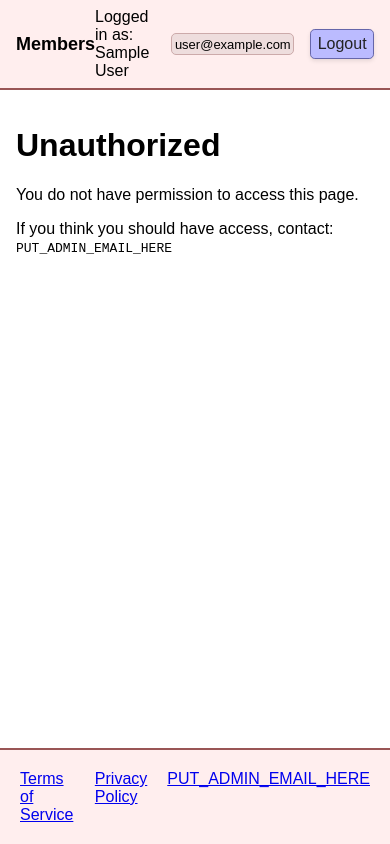
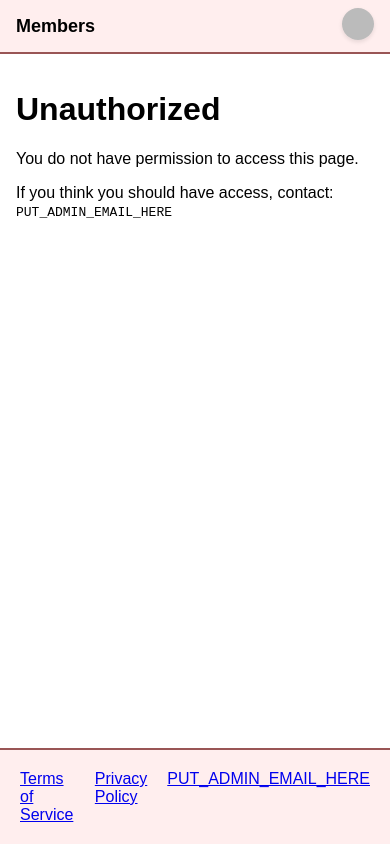
Before and after one commit to iislucas/ilc-members-manager, an Angular app: page /#/members in a window 390 px wide. Built offline with nearby package versions, Linux system fonts and the light colour scheme; no server answers; the database is empty; sample sign-in values are in the browser's storage.

Commit message:
fix: profile menu, and styling fixes for mobile

```diff
--- a/src/app/app.html
+++ b/src/app/app.html
@@ -9,7 +9,7 @@
   <div class="nav-bar">
     <div class="title-and-menu">
       @if (firebaseService.userIsAdmin()) {
-      <button class="menu-button" (click)="menuOpen.set(!menuOpen())">
+      <button class="icon-only-button" (click)="menuOpen.set(!menuOpen())">
         <app-icon name="menu"></app-icon>
       </button>
       @if(menuOpen()) {
@@ -37,14 +37,7 @@
       <div class="title">{{ currentViewTitle() }}</div>
     </div>
     <div class="who">
-      <span
-        >Logged in as: {{ user.displayName }} @if
-        (firebaseService.userIsAdmin()) {
-        <app-icon name="admin"></app-icon>
-        }</span
-      >
-      <span class="email">{{ user.email }} </span>
-      <button (click)="logout()">Logout</button>
+      <app-profile-menu></app-profile-menu>
     </div>
   </div>
   @if (logoutError(); as message) {
--- a/src/app/app.scss
+++ b/src/app/app.scss
@@ -1,4 +1,5 @@
 @use "../scss_variables" as *;
+@use "../styles" as *;
 
 .app-container {
   display: flex;
@@ -70,52 +71,17 @@ main {
 }
 
 .title-and-menu {
+  position: relative; /* Establish a positioning context for the menu */
   display: flex;
   flex-direction: row;
   align-items: center;
 }
 
-.menu-button {
-  background-color: transparent;
-  border: none;
-  cursor: pointer;
-  padding: 6px;
-  display: flex;
-  align-items: center;
-  justify-content: center;
-  box-shadow: none;
-  line-height: unset;
-}
-
 .menu {
+  @extend .menu-style;
   position: absolute;
-  top: 2em;
-  left: 1em;
-  background-color: white;
-  border: 1px solid #ccc;
-  border-radius: 5px;
-  padding: 0.25em;
-  z-index: 100;
-  box-shadow: 4px 4px 4px rgba(0, 0, 0, 0.1);
-}
-
-.menu-item {
-  display: flex;
-  flex-direction: row;
-  align-items: center;
-  padding: 0.5em;
-}
-
-.menu-item:hover {
-  background-color: $menu-item-hover-color;
-}
-
-.email {
-  font-size: small;
-  background-color: $theme-chip-bg-color;
-  border-radius: 5px;
-  padding: 0.2em;
-  border: 1px solid $theme-chip-border-color;
+  top: calc(100% + 5px); /* Position below the button with a 5px gap */
+  left: 0;
 }
 
 .menu-item {
--- a/src/app/app.ts
+++ b/src/app/app.ts
@@ -13,6 +13,7 @@ import { SpinnerComponent } from './spinner/spinner.component';
 import { RoutingService } from './routing.service';
 import { Views } from './app.config';
 import { FindAnInstructorComponent } from './find-an-instructor/find-an-instructor';
+import { ProfileMenuComponent } from './profile-menu/profile-menu';
 
 @Component({
   selector: 'app-root',
@@ -28,6 +29,7 @@ import { FindAnInstructorComponent } from './find-an-instructor/find-an-instruct
     MemberImportExportComponent,
     SpinnerComponent,
     FindAnInstructorComponent,
+    ProfileMenuComponent,
   ],
   templateUrl: './app.html',
   styleUrl: './app.scss',
--- a/src/app/icons/icon-data.ts
+++ b/src/app/icons/icon-data.ts
@@ -43,6 +43,13 @@ export const ICONS = {
     width: defaultSize,
     height: defaultSize,
   },
+  logout: {
+    viewbox: '0 -960 960 960',
+    fill: '#5f6368',
+    html: `<path d="M200-120q-33 0-56.5-23.5T120-200v-560q0-33 23.5-56.5T200-840h280v80H200v560h280v80H200Zm440-160-55-58 102-102H360v-80h327L585-622l55-58 200 200-200 200Z"/>`,
+    width: defaultSize,
+    height: defaultSize,
+  },
   map: {
     viewbox: '0 0 24 24',
     fill: '#5f6368',
--- a/src/app/instructor-card/instructor-card.ts
+++ b/src/app/instructor-card/instructor-card.ts
@@ -6,7 +6,7 @@ import { IconComponent } from '../icons/icon.component';
 @Component({
   selector: 'app-instructor-card',
   standalone: true,
-  imports: [CommonModule, IconComponent],
+  imports: [CommonModule],
   templateUrl: './instructor-card.html',
   styleUrl: './instructor-card.scss',
   changeDetection: ChangeDetectionStrategy.OnPush,
--- a/src/app/member-details-layout.scss
+++ b/src/app/member-details-layout.scss
@@ -7,6 +7,8 @@ h3 {
 
 .form-header {
   display: flex;
+  flex-direction: row;
+  flex-wrap: wrap;
   align-items: center;
   gap: 1em;
 
--- /dev/null
+++ b/src/app/profile-menu/profile-menu.html
@@ -0,0 +1,26 @@
+@if (user(); as user) {
+<div class="profile-menu-container">
+  <button class="avatar-button" (click)="toggleMenu()">
+    @if (userPhotoURL) {
+    <img [src]="userPhotoURL" alt="User Avatar" class="avatar-image" />
+    } @else {
+    <div class="avatar-initial" [style.backgroundColor]="avatarColor">
+      {{ userInitial }}
+    </div>
+    }
+  </button>
+
+  @if (menuOpen()) {
+  <div class="menu-dropdown">
+    <div class="user-info">
+      <div class="display-name">{{ userDisplayName }}</div>
+      <div class="email">{{ userEmail }}</div>
+    </div>
+    <button (click)="logout()">
+      <app-icon name="logout"></app-icon>
+      Logout
+    </button>
+  </div>
+  }
+</div>
+}
--- /dev/null
+++ b/src/app/profile-menu/profile-menu.scss
@@ -0,0 +1,69 @@
+@use "../../scss_variables.scss" as *;
+@use "../../styles.scss" as *;
+
+:host {
+  display: block;
+  position: relative;
+}
+
+.profile-menu-container {
+  position: relative;
+  display: inline-block;
+}
+
+.avatar-button {
+  background: none;
+  border: none;
+  padding: 0;
+  cursor: pointer;
+  border-radius: 50%;
+  overflow: hidden;
+  width: 32px;
+  height: 32px;
+  display: flex;
+  align-items: center;
+  justify-content: center;
+
+  .avatar-image {
+    width: 100%;
+    height: 100%;
+    object-fit: cover;
+  }
+
+  .avatar-initial {
+    width: 100%;
+    height: 100%;
+    display: flex;
+    align-items: center;
+    justify-content: center;
+    font-size: 18px;
+    color: white;
+    font-weight: bold;
+  }
+}
+
+.menu-dropdown {
+  @extend .menu-style;
+  align-items: center;
+  position: absolute;
+  top: calc(100% + 5px); /* Position below the button with a 5px gap */
+  right: 0;
+
+  .user-info {
+    padding: 10px;
+    text-align: center;
+
+    .display-name {
+      font-weight: bold;
+      margin: 0;
+    }
+
+    .email {
+      font-size: small;
+      background-color: $theme-chip-bg-color;
+      border-radius: 5px;
+      padding: 0.2em;
+      border: 1px solid $theme-chip-border-color;
+    }
+  }
+}
--- /dev/null
+++ b/src/app/profile-menu/profile-menu.ts
@@ -0,0 +1,77 @@
+import { Component, inject, signal } from '@angular/core';
+import { CommonModule } from '@angular/common';
+import { FirebaseStateService } from '../firebase-state.service';
+import { IconComponent } from '../icons/icon.component';
+
+@Component({
+  selector: 'app-profile-menu',
+  standalone: true,
+  imports: [CommonModule, IconComponent],
+  templateUrl: './profile-menu.html',
+  styleUrls: ['./profile-menu.scss'],
+})
+export class ProfileMenuComponent {
+  public firebaseService = inject(FirebaseStateService);
+  public user = this.firebaseService.user;
+  public menuOpen = signal(false);
+
+  get userInitial(): string {
+    const user = this.user();
+    if (user && user.displayName) {
+      return user.displayName.charAt(0).toUpperCase();
+    }
+    if (user && user.email) {
+      return user.email.charAt(0).toUpperCase();
+    }
+    return '';
+  }
+
+  get userDisplayName(): string {
+    const user = this.user();
+    if (user && user.displayName) {
+      return user.displayName;
+    }
+    if (user && user.email) {
+      return user.email;
+    }
+    return '';
+  }
+
+  get userEmail(): string {
+    return this.user()?.email ?? '';
+  }
+
+  get userPhotoURL(): string | null {
+    return this.user()?.photoURL ?? null;
+  }
+
+  stringToColor(str: string): string {
+    let hash = 0;
+    for (let i = 0; i < str.length; i++) {
+      hash = str.charCodeAt(i) + ((hash << 5) - hash);
+    }
+    let color = '#';
+    for (let i = 0; i < 3; i++) {
+      const value = (hash >> (i * 8)) & 0xff;
+      color += ('00' + value.toString(16)).substr(-2);
+    }
+    return color;
+  }
+
+  get avatarColor(): string {
+    const email = this.userEmail;
+    if (email) {
+      return this.stringToColor(email);
+    }
+    return '#000000'; // Default color
+  }
+
+  toggleMenu() {
+    this.menuOpen.set(!this.menuOpen());
+  }
+
+  logout() {
+    this.firebaseService.logout();
+    this.menuOpen.set(false);
+  }
+}
--- a/src/scss_variables.scss
+++ b/src/scss_variables.scss
@@ -17,6 +17,7 @@ $theme-chip-border-color: #caa;
 $max-main-width: 800px;
 
 $menu-item-hover-color: #ddf;
+$menu-sep-color: #ddd;
 
 $theme-error-bg-color: #ffdddd;
 $theme-error-border-color: #c99;
--- a/src/styles.scss
+++ b/src/styles.scss
@@ -84,13 +84,14 @@ button:disabled {
     background-color: unset;
     box-shadow: unset;
   }
-
   &:active {
     background-color: unset;
     box-shadow: unset;
   }
   &:disabled {
     opacity: 0.7;
+    background-color: unset;
+    box-shadow: unset;
   }
 }
 
@@ -106,3 +107,31 @@ button:disabled {
   align-items: start;
   gap: 0.3em;
 }
+
+.menu-style {
+  background-color: white;
+  border: 1px solid #ccc;
+  border-radius: 5px;
+  padding: 0.25em;
+  z-index: 100;
+  box-shadow: 4px 4px 4px rgba(0, 0, 0, 0.1);
+  display: flex;
+  flex-direction: column;
+  justify-content: start;
+
+  hr {
+    margin-top: 5px;
+    border-top: 1px solid #ccc;
+    margin-bottom: 5px;
+    flex-grow: 1;
+  }
+}
+
+.menu-item {
+  padding: 0.5em;
+  white-space: nowrap; /* Prevent text from wrapping */
+}
+
+.menu-item:hover {
+  background-color: $menu-item-hover-color;
+}
```
Also changed, not shown: .gemini/GEMINI.md, 1 other file (tests, documents, lock files or other folders).
